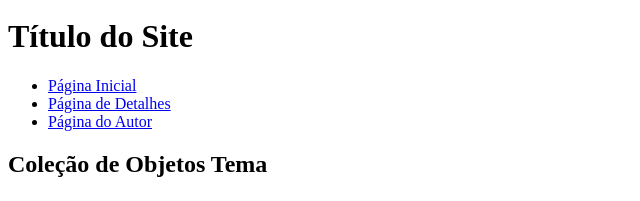
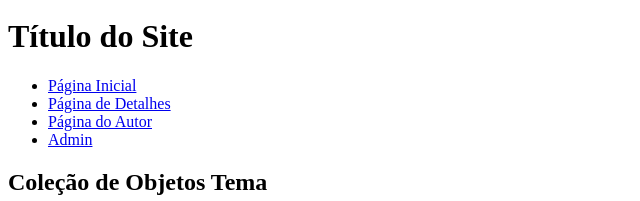
Before and after one commit to LucasSdZ-C/WebDev_L4b1, a plain HTML site: page index.html in a window 1280 px wide. Shown: the part 47-248 px from the top of the page, without its empty margins (0-640 px from the left). Drawn offline with Linux system fonts and the light colour scheme.

Commit message:
Fix typo in admin link to 'login.html'

```diff
--- a/index.html
+++ b/index.html
@@ -16,6 +16,7 @@ INDEX.HTML
                 <li><a href="index.html">Página Inicial</a></li>
                 <li><a href="detalhes.html">Página de Detalhes</a></li>
                 <li><a href="autor.html">Página do Autor</a></li>
+                <li><a href="login.htlm">Admin</a></li>
             </ul>
         </nav>
     </header>
```
